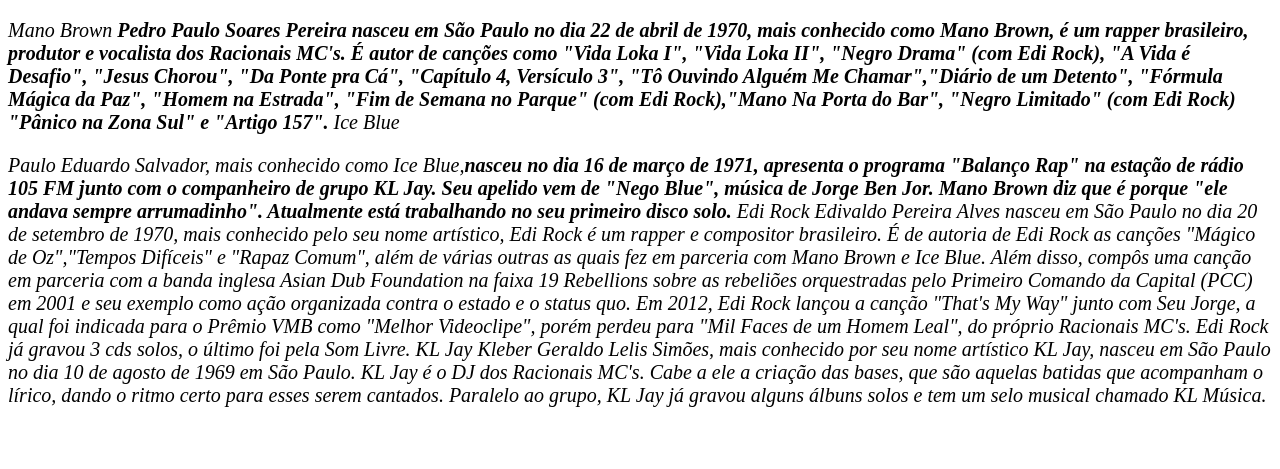
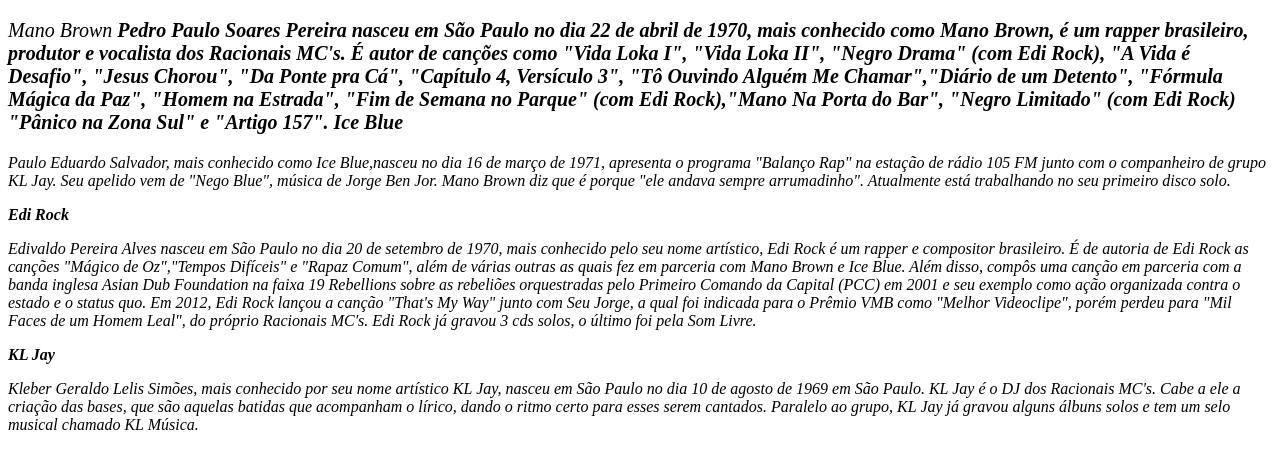
Before and after one commit to kaupgg/kaupgg, a plain HTML site: page index.html in a window 1280 px wide. Shown: the part 227-696 px from the top of the page. Drawn offline with Linux system fonts and the light colour scheme.

Commit message:
Update index.html

```diff
--- a/index.html
+++ b/index.html
@@ -24,18 +24,20 @@
 É autor de canções como "Vida Loka I", "Vida Loka II", "Negro Drama" (com Edi Rock), "A Vida é Desafio", "Jesus Chorou", "Da Ponte pra Cá", "Capítulo 4, Versículo 3", "Tô Ouvindo Alguém Me Chamar","Diário de um Detento",
 "Fórmula Mágica da Paz", "Homem na Estrada", "Fim de Semana no Parque" (com Edi Rock),"Mano Na Porta do Bar", "Negro Limitado" (com Edi Rock) "Pânico na Zona Sul" e "Artigo 157".</strong>
 
+<strong>Ice Blue</strong>
+   <p>Paulo Eduardo Salvador, mais conhecido como Ice Blue,nasceu no dia 16 de março de 1971, apresenta o programa "Balanço Rap" na estação de rádio 105 FM junto com o companheiro de grupo KL Jay.
+    Seu apelido vem de "Nego Blue", música de Jorge Ben Jor. Mano Brown diz que é porque "ele andava sempre arrumadinho". Atualmente está trabalhando no seu primeiro disco solo.</p>
 
-Ice Blue
-<p style="font-size: 20px"><em>Paulo Eduardo Salvador, mais conhecido como Ice Blue,<strong>nasceu no dia 16 de março de 1971, apresenta o programa "Balanço Rap" na estação de rádio 105 FM junto com o companheiro de grupo KL Jay.
- Seu apelido vem de "Nego Blue", música de Jorge Ben Jor. Mano Brown diz que é porque "ele andava sempre arrumadinho". Atualmente está trabalhando no seu primeiro disco solo.</strong>
+ <strong>Edi Rock</strong>
+    <p>Edivaldo Pereira Alves nasceu em São Paulo no dia 20 de setembro de 1970, mais conhecido pelo seu nome artístico, Edi Rock é um rapper e compositor brasileiro.
+  É de autoria de Edi Rock as canções "Mágico de Oz","Tempos Difíceis" e "Rapaz Comum", além de várias outras as quais fez em parceria com Mano Brown e Ice Blue. Além disso, compôs uma canção em parceria com a banda inglesa
+  Asian Dub Foundation na faixa 19 Rebellions sobre as rebeliões orquestradas pelo Primeiro Comando da Capital (PCC) em 2001 e seu exemplo como ação organizada contra o estado e o status quo.
+  Em 2012, Edi Rock lançou a canção "That's My Way" junto com Seu Jorge, a qual foi indicada para o Prêmio VMB como "Melhor Videoclipe", porém perdeu para "Mil Faces de um Homem Leal", do próprio Racionais MC's.
+  Edi Rock já gravou 3 cds solos, o último foi pela Som Livre.</p>
 
-Edi Rock
-Edivaldo Pereira Alves nasceu em São Paulo no dia 20 de setembro de 1970, mais conhecido pelo seu nome artístico, Edi Rock é um rapper e compositor brasileiro.
-
-É de autoria de Edi Rock as canções "Mágico de Oz","Tempos Difíceis" e "Rapaz Comum", além de várias outras as quais fez em parceria com Mano Brown e Ice Blue. Além disso, compôs uma canção em parceria com a banda inglesa Asian Dub Foundation na faixa 19 Rebellions sobre as rebeliões orquestradas pelo Primeiro Comando da Capital (PCC) em 2001 e seu exemplo como ação organizada contra o estado e o status quo. Em 2012, Edi Rock lançou a canção "That's My Way" junto com Seu Jorge, a qual foi indicada para o Prêmio VMB como "Melhor Videoclipe", porém perdeu para "Mil Faces de um Homem Leal", do próprio Racionais MC's. Edi Rock já gravou 3 cds solos, o último foi pela Som Livre.
-
-KL Jay
-Kleber Geraldo Lelis Simões, mais conhecido por seu nome artístico KL Jay, nasceu em São Paulo no dia 10 de agosto de 1969 em São Paulo. KL Jay é o DJ dos Racionais MC's. Cabe a ele a criação das bases, que são aquelas batidas que acompanham o lírico, dando o ritmo certo para esses serem cantados. Paralelo ao grupo, KL Jay já gravou alguns álbuns solos e tem um selo musical chamado KL Música.
+<strong>KL Jay</strong>
+ <p>Kleber Geraldo Lelis Simões, mais conhecido por seu nome artístico KL Jay, nasceu em São Paulo no dia 10 de agosto de 1969 em São Paulo. KL Jay é o DJ dos Racionais MC's. Cabe a ele a criação das bases, que são aquelas
+   batidas que acompanham o lírico, dando o ritmo certo para esses serem cantados. Paralelo ao grupo, KL Jay já gravou alguns álbuns solos e tem um selo musical chamado KL Música.</p>
 
  </body>
 </html>
```
